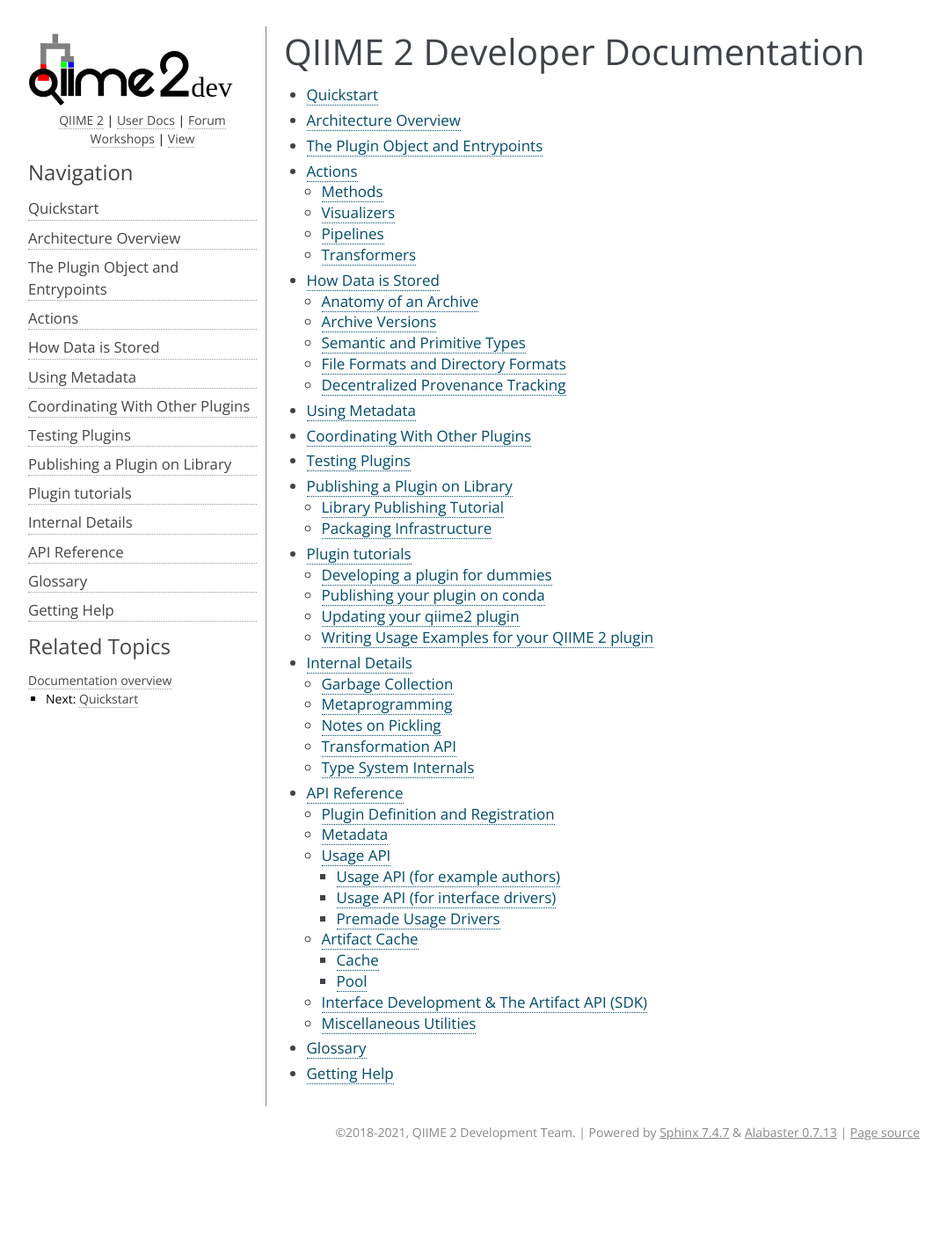
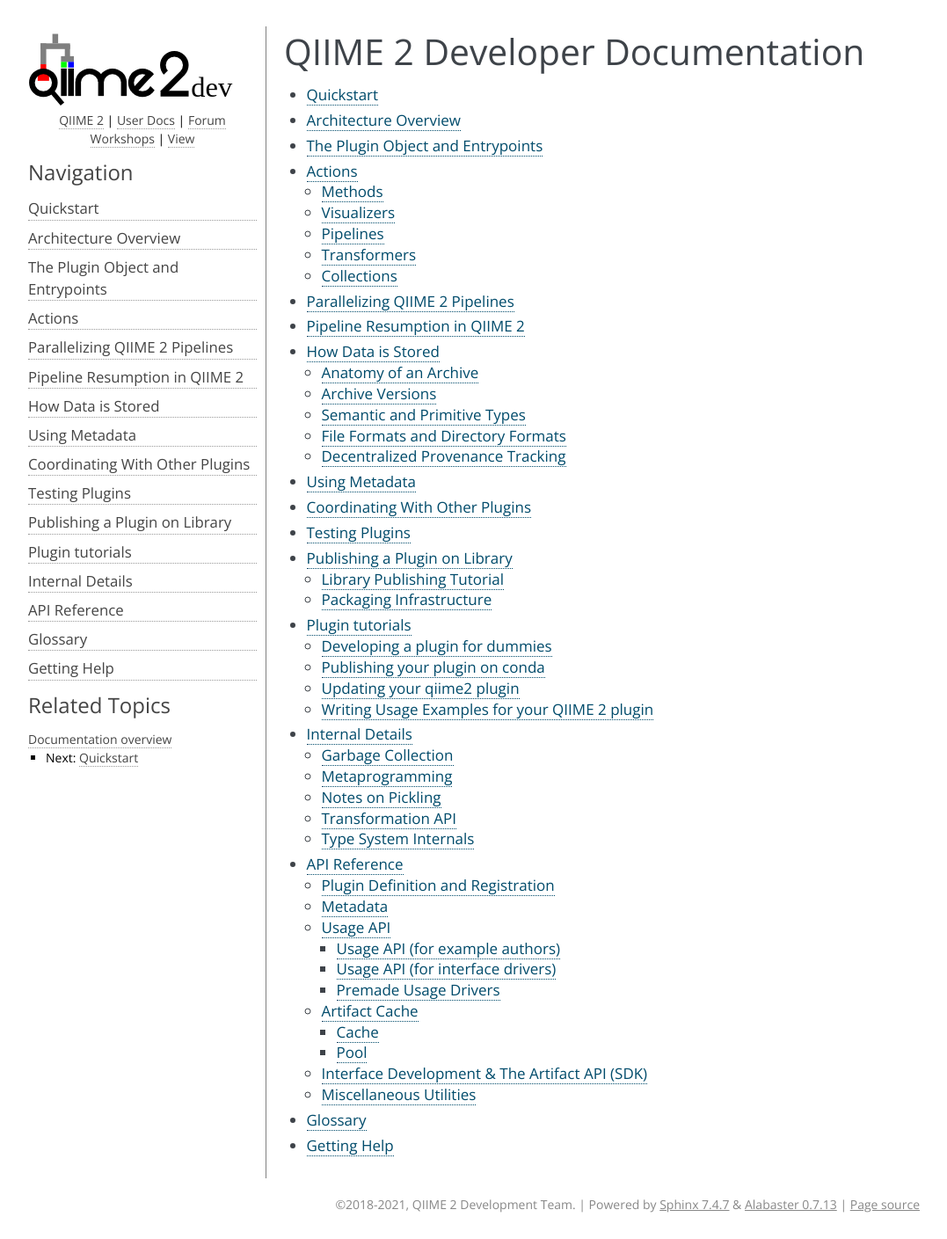
Before and after one commit to qiime2/dev-docs, a Sphinx documentation site: the page built from source/index.rst, in a window 1280 px wide. Shown: the whole page at 88% size, without its empty margins (106-1183 px from the left). Built offline with Sphinx 7.4.7, drawn with Linux system fonts in a browser that asks for light colours; before the commit the page ends 1327 px from its top, so only the background shows below that; part of the change alters nothing that is shown.

Commit message:
Add parallel, resumption, and collections

```diff
--- /dev/null
+++ b/source/actions/collections.rst
@@ -0,0 +1,114 @@
+Collections
+###########
+
+Commands in QIIME 2 can take collections of Artifacts as singular inputs or return collections of Artifacts as singular outputs. They may also take collections of primitives as single parameters.
+
+Registering an Action that Takes an Input Collection
+++++++++++++++++++++++++++++++++++++++++++++++++++++
+
+Input or parameter collections can be in the form of lists or dictionaries. For inputs the type annotation for function registration is the QIIME 2 semantic type of the Artifacts expected. For parameters it is just the type of the parameter.
+
+An example of registering collection inputs and parameters is shown below. For a list input, the syntax is "List[SemanticType]" and for a dictionary it is "Collection[SemanticType]"
+
+.. code-block:: Python
+
+    dummy_plugin.methods.register_function(
+        function=example,
+        inputs={
+            'int_list': List[SingleInt],
+            'int_dict': Collection[SingleInt],
+        },
+        parameters={
+            'bool_list': List[Bool],
+            'bool_dict': Collection[Bool]
+        },
+        outputs=[
+            ('return', Collection[SingleInt]),
+        ],
+        name='Example',
+        description=('Example collection method')
+    )
+
+In the actual function definition, the type annotation is the view type of the Artifacts and does NOT contain the collection type annotation. The fact that they do not contain the collection type annotations is an implementation detail that may change in the future. The fact that the annotations indicate the view type and not the semantic type is due to the fact that by the time we reach the actual method "int_list" will be a list of integers and not SingleInt Artifacts.
+
+.. code-block:: Python
+
+    def list_of_ints(int_list: int, int_dict: int, bool_list: bool, bool_dict: bool) -> int:
+        return int_list.extend(list(int_dict.value()))
+
+Registering an Action that Returns an Output Collection
++++++++++++++++++++++++++++++++++++++++++++++++++++++++
+
+Returning an output collection works much the same as returning anything else in QIIME 2. Using the same example method as earlier, you register your return as a Collection of the type of Artifact you are returning.
+
+.. code-block:: Python
+
+    dummy_plugin.methods.register_function(
+        function=example,
+        inputs={
+            'int_list': List[SingleInt],
+            'int_dict': Collection[SingleInt],
+        },
+        parameters={
+            'bool_list': List[Bool],
+            'bool_dict': Collection[Bool]
+        },
+        outputs=[
+            ('return', Collection[SingleInt]),
+        ],
+        name='Example',
+        description=('Example collection method')
+    )
+
+The return type annotation on the action itself is still the view type of the Artifacts within the collection.
+
+.. code-block:: Python
+
+    def list_of_ints(int_list: int, int_dict: int, bool_list: bool, bool_dict: bool) -> int:
+        return int_list.extend(list(int_dict.value()))
+
+In this instance, the value "ints" that is returned is a list, but it could also have been a dict. The actual QIIME 2 Result you get is a ResultCollection object which is essentially a wrapper around a dictionary. If the original return is a list, the ResultCollection uses the list indices as keys.
+
+Using Collections on The CLI
+++++++++++++++++++++++++++++
+
+On the CLI, output collections require an output path to a directory that does not exist yet. The directory will be created, and the Artifacts in the collection will be written to the directory along with a .order file that lits the order of the Artifacts in the collection.
+
+These collections can then be used as inputs to new actions by simply passing that directory as the input path. You can also create a new directory yourself and place artifacts in it manually to use as an input collection. This directory may or may not have a .order file. If it does not contain a .order file, the artifacts in the directory will be loaded in whatever order the file system presents them in (not defined by us).
+
+De-facto collections of parameters and inputs may also be created on the CLI by simply passing the argument multiple times. For example, the following will create a collection of foo.qza and bar.qza for the ints input.
+
+.. code-block:: bash
+
+    qiime plugin action --i-ints foo.qza --i-ints bar.qza
+
+The collection will be loaded in the order the arguments are presented to the command line in so in this case [foo, bar] if ints wants a list or {'0': foo, '1': bar} if it wants a dict. You may also explicitly key the values like so.
+
+.. code-block:: bash
+
+    qiime plugin action --i-ints foo:foo.qza --i-ints bar:bar.qza
+
+As you might imagine, this would look like {'foo': foo, 'bar': bar} internally if ints wanted a dict. If ints wanted a list, it would just strip the keys and be [foo, bar] again.
+
+Using Collections in The Python API
++++++++++++++++++++++++++++++++++++
+
+You can just pass in a list or a dict and it follows the same rules as the CLI. Internally QIIME 2 will turn it into the collection type it needs. If it needs a dict but you gave it a list it will use list indices as keys. Going the other way, it will just strip the keys and make a list of the values.
+
+The ResultCollection Object
++++++++++++++++++++++++++++
+
+QIIME 2 outputs collections in the form of ResultCollection objects. On the CLI, these objects are handled internally, but in the Python API they must be interacted with directly. Fortunately, these objects are very simple.
+
+A ResultCollection is basically just a wrapper around a dictionary that can be found at its "collection" attribute.
+
+__init__
+  Instantiating a ResultCollection object without any arguments will create a ResultCollection with an empty dictionary as its collection. Instantiating a ResultCollection with a dictionary as its argument will create a ResultCollection with that dictionary as its collection. Instantiating a ResultCollection with any other iterable will enumerate the iterable and use the indices as keys to the dictionary that is used as the collection.
+
+load
+  You can load a directory of Artifacts (an output collection from CLI for example) into a ResultCollection by calling ResultCollection.load('path to directory'). If this directory contains a .order file, the Artifacts will be loaded in the order specified in the .order file. Otherwise they will be loaded in the order the OS presents them in (not defined by us). The names of the files will be used as the keys to the Artifacts
+
+save
+  You can save your ResultCollection to disk by calling ResultCollection.save('path to destination') where the destination is a directory that does not exist yet. This will save all Artifacts in the collection to .qzas in the directory using their key as their name. It will also create a .order file in the directory that lists the keys in the collection in order.
+
+Other than these methods, you may set and read values on a ResultCollection just the same as a dictionary, you may also call keys, values, and items on a ResultCollection in the same way as a dictionary. The validate method also exists on ResultCollection objects and will validate all Artifacts that are part of the collection.
--- a/source/actions/index.rst
+++ b/source/actions/index.rst
@@ -8,6 +8,7 @@ Actions
    visualizers
    pipelines
    transformers
+   collections
 
 A QIIME 2 plugin `action` is any operation that accepts parameters and files (:term:`artifact` or metadata) as input, and generates some type of output. `Actions` are interpreted as "commands" by QIIME 2 interfaces and come in three flavors:
 
--- a/source/index.rst
+++ b/source/index.rst
@@ -8,6 +8,8 @@ QIIME 2 Developer Documentation
    architecture
    plugin-object
    actions/index
+   parallel
+   pipeline_resumption
    storing-data/index
    metadata
    plugin-coordination
--- /dev/null
+++ b/source/parallel.rst
@@ -0,0 +1,284 @@
+Parallelizing QIIME 2 Pipelines
+###############################
+
+QIIME 2 supports parallelization of pipelines through `Parsl <https://parsl.readthedocs.io/en/stable/1-parsl-introduction.html>`_. This allows for faster execution of QIIME 2 pipelines by ensuring that pipeline steps that can run simultaneously do run simultaneously assuming the compute resources are available.
+
+A `Parsl configuration <https://parsl.readthedocs.io/en/stable/userguide/configuring.html>`_ is required to use Parsl. This configuration tells Parsl what resources are available to it, and how to use them. How to create and use a Parsl configuration through QIIME 2 depends on which interface you're using and will be detailed on a per-interface basis below.
+
+For basic usage, we have supplied a vendored configuration that we load from a `.toml <https://toml.io/en/>`_ file that will be used by default if you instruct QIIME 2 to execute in parallel without a particular configuration. This configuration file is shown below. We write this file the first time you attempt to use it, and the "X = max(psutil.cpu_count() - 1, 1)" is calculated and written to the file at that time. An actual number is required there for all user made config files.
+
+.. code-block::
+
+    [parsl]
+    strategy = "None"
+
+    [[parsl.executors]]
+    class = "ThreadPoolExecutor"
+    label = "default"
+    max_threads = X = max(psutil.cpu_count() - 1, 1)
+
+    [[parsl.executors]]
+    class = "HighThroughputExecutor"
+    label = "htex"
+    max_workers = X = max(psutil.cpu_count() - 1, 1)
+
+    [parsl.executors.provider]
+    class = "LocalProvider"
+
+    [parsl.executor_mapping]
+    some_action = "htex"
+
+And as an actual Parsl Config object in Python.
+
+.. code-block:: Python
+
+    config = Config(
+        executors=[
+            ThreadPoolExecutor(
+                label='default',
+                max_threads=max(psutil.cpu_count() - 1, 1)
+            ),
+            HighThroughputExecutor(
+                label='htex',
+                max_workers=max(psutil.cpu_count() - 1, 1),
+                provider=LocalProvider()
+            )
+        ],
+        # AdHoc Clusters should not be setup with scaling strategy.
+        strategy=None
+    )
+
+    # This bit is not part of the actual Parsl Config, this is used to tell
+    # QIIME 2 which non-default executors (if any) you want your actions to run
+    # on
+    mapping = {'some_action': 'htex'}
+
+You can read the Parsl docs for more details, but basically we create a `ThreadPoolExecutor <https://parsl.readthedocs.io/en/stable/stubs/parsl.executors.ThreadPoolExecutor.html?highlight=Threadpoolexecutor>`_ that parallelizes jobs across multiple threads in a process and what Parsl calls a `HighThroughputExecutor <https://parsl.readthedocs.io/en/stable/stubs/parsl.executors.HighThroughputExecutor.html?highlight=HighThroughputExecutor>`_  that parallelizes jobs across multiple processes.
+
+Note: Your config MUST contain an executor with the label default. This is the executor that QIIME 2 will dispatch your jobs to if you do not specify an executor to use. The default executor in the default config is the ThreadPoolExecutor meaning that unless you specify otherwise all jobs that use the default config will run on the ThreadPoolExecutor.
+
+The Config File
++++++++++++++++
+
+Let's break down that config file further by constructing it from the ground up using 7 as our max threads/workers.
+
+.. code-block::
+
+    [parsl]
+    strategy = "None"
+
+This very first part of the file indicates that this is the parsl section of our config. That will be the only section for now, but in the future you may be able to do more with this file! "strategy = 'None'" is a top level Parsl configuration parameter that you can read more about in the Parsl documentation. This may need to be set differently depending on your system. If you were to load this into Python using tomlkit you would get this dictionary.
+
+.. code-block:: Python
+
+    {
+        'parsl': {
+            'strategy': 'None'
+            }
+    }
+
+Now let's add an executor.
+
+.. code-block::
+
+    [[parsl.executors]]
+    class = "ThreadPoolExecutor"
+    label = "default"
+    max_threads = 7
+
+The [[ ]] indicates that this is a list and the "parsl.executors" in the middle indicates that this list is called "executors" and belongs under parsl. Now our dictionary looks like the following.
+
+.. code-block:: Python
+
+    {
+        'parsl': {
+            'strategy': 'None'
+            'executors': [
+                {'class': 'ThreadPoolExecutor',
+                 'label': 'default',
+                 'max_threads': 7}
+                ]
+            }
+    }
+
+To add another executor, we simply add another list element. Notice that we also have "parsl.executors.provider" for this one. Some classes of parsl executor require additional classes to fully configure them. These classes must be specified beneath the executor they belong to.
+
+.. code-block::
+
+    [[parsl.executors]]
+    class = "HighThroughputExecutor"
+    label = "htex"
+    max_workers = 7
+
+    [parsl.executors.provider]
+    class = "LocalProvider"
+
+Now our dictionary is this.
+
+.. code-block:: Python
+
+    {
+        'parsl': {
+            'strategy': 'None'
+            'executors': [
+                {'class': 'ThreadPoolExecutor',
+                 'label': 'default',
+                 'max_threads': 7},
+                {'class': 'HighThroughputExecutor',
+                 'label': 'htex',
+                 'max_workers': 7,
+                 'provider': {'class': 'LocalProvider'}}]
+            }
+    }
+
+Finally, we have the executor_mapping, this section tells us which actions you would like to run on which executors. If an action is unmapped, it will run on the default executor.
+
+.. code-block::
+
+    [parsl.executor_mapping]
+    some_action = "htex"
+
+And our final result is the following. We use the executor mapping internally to tell Parsl where you want you actions to run, the rest of the information is used to instantiate the Parsl Config object shown above.
+
+.. code-block:: Python
+
+    {
+        'parsl': {
+            'strategy': 'None'
+            'executors': [
+                {'class': 'ThreadPoolExecutor',
+                 'label': 'default',
+                 'max_threads': 7},
+                {'class': 'HighThroughputExecutor',
+                 'label': 'htex',
+                 'max_workers': 7,
+                 'provider': {'class': 'LocalProvider'}}],
+            'executor_mapping': {'some_action': 'htex'}
+            }
+    }
+
+Parallelization on the CLI
+++++++++++++++++++++++++++
+
+There are two flags that allow you to parallelize a pipeline through the CLI. One is the ``--parallel`` flag. This flag will use the following process to determine the configuration it loads.
+
+1. Check the environment variable ``$QIIME2_CONFIG`` for a filepath to a configuration file.
+
+2. Check the path ``<user_config_dir>/qiime2/qiime2_config.toml``
+
+3. Check the path ``<site_config_dir>/qiime2/qiime2_config.toml``
+
+4. Check the path ``$CONDA_PREFIX/etc/qiime2_config.toml``
+
+5. Write a default configuration to the path in step 4 and use that.
+
+Note: this means that after your first time running this without a config in the first 3 locations the path referenced in step 4 will always exist and contain the default config unless you remove the file.
+
+The other flag to use Parsl through the CLI is the ``--parallel-config`` flag followed by a path to a configuration file. This allows you to easily create and use your own custom configuration based on your system.
+
+<user_config_dir>
+-----------------
+
+On Linux this directory will usually be ``$HOME/.config/qiime2/`` and on OSX it will usually be ``$HOME/Library/Application Support/qiime2/``. You can get this directory on your system by running the following command:
+
+.. code-block:: bash
+
+   python -c "import appdirs; print(appdirs.user_config_dir('qiime2'))"
+
+<site_config_dir>
+-----------------
+
+On Linux this directory will usually be something like ``/etc/xdg/qiime2/``, but it may vary based on distro. On OSX it will usually be ``/Library/Application Support/qiime2/``. You can get this directory on your system by running the following command:
+
+.. code-block:: bash
+
+   python -c "import appdirs; print(appdirs.site_config_dir('qiime2'))"
+
+Parallelization in the Python API
++++++++++++++++++++++++++++++++++
+
+Parallelization in the Python API is done using ParallelConfig objects as context managers. These objects take a Parsl Config object and a dictionary mapping action names to executor names. If no config is provided your default config will be used (found following the steps from the ``--parallel`` flag above).
+
+The Parsl Config object itself can be created in several different ways.
+
+First, you can just create it using Parsl directly.
+
+.. code-block:: Python
+
+    import psutil
+
+    from parsl.config import Config
+    from parsl.providers import LocalProvider
+    from parsl.executors.threads import ThreadPoolExecutor
+    from parsl.executors import HighThroughputExecutor
+
+
+    config = Config(
+        executors=[
+            ThreadPoolExecutor(
+                label='default',
+                max_threads=max(psutil.cpu_count() - 1, 1)
+            ),
+            HighThroughputExecutor(
+                label='htex',
+                max_workers=max(psutil.cpu_count() - 1, 1),
+                provider=LocalProvider()
+            )
+        ],
+        # AdHoc Clusters should not be setup with scaling strategy.
+        strategy=None
+    )
+
+Or, you can create it from a QIIME 2 config file.
+
+.. code-block:: Python
+
+    from qiime2.sdk.parallel_config import get_config, get_mapping
+
+
+    config = get_config('path to config')
+    mapping = get_mapping(config)
+
+Once you have your config and/or your mapping, you do the following
+
+.. code-block:: Python
+
+    from qiime2.sdk.parallel_config import ParallelConfig
+
+
+    # Note that the mapping can also be a dictionary literal
+    with ParallelConfig(parsl_config=config, action_executor_mapping=mapping):
+        future = # <your_qiime2_action>.parallel(args)
+        # Make sure to call _result inside of the context manager
+        result = future._result()
+
+Note for Pipeline Developers
+++++++++++++++++++++++++++++
+
+This needs to be noted somewhere in the dev docs for pipelines, if you have something like this in a pipeline
+
+.. code-block:: Python
+
+    try:
+        result1, result2 = some_action(*args)
+    except SomeException:
+        do something
+
+You must now call _result() on the return value from the action in the try/except. This is necessary to allow people to run your pipeline in parallel. If you do not do this, and someone attempts to run your pipeline in parallel, it will most likely fail.
+
+.. code-block:: Python
+
+    try:
+        # You can do it like this
+        result1, result2 = some_action(*args)._result()
+        # Or you can do it like this
+        results = some_action(*args)
+        result1, result2 = results._result()
+    except SomeException:
+        do something
+
+The reason this needs to be done is a bit technical. Basically, if the pipeline is being executed in parallel, the return value from the action will be a future that will eventually resolve into your results when the parallel thread returns. Calling ._result() blocks the main thread and waits for results before proceeding.
+
+If you do not call _result() in the try/except, the future will most likely resolve into results after the main Python thread has exited the try/except block. This will lead to the exception not being caught because it is now actually being raised outside of the try/except.
+
+It's a bit confusing as parallelism often is, and we tried hard to make sure developers wouldn't need to change anything about their pipelines to parallelize them, but we did need to make this one concession.
--- /dev/null
+++ b/source/pipeline_resumption.rst
@@ -0,0 +1,36 @@
+Pipeline Resumption in QIIME 2
+##############################
+
+If a pipeline fails at some point during its execution, and you rerun the pipeline, QIIME 2 can attempt to reuse the results that were calculated by the pipeline before it failed.
+
+Pipeline Resumption in the CLI
+++++++++++++++++++++++++++++++
+
+By default, when you run a pipeline on the CLI, QIIME 2 will create a pool in the cache you are using (either the default cache or the cache specified by ``--use-cache``) called ``recycle_<plugin>_<action>_<sha1('plugin_action')>``. This pool will be used to store all intermediate results created by the pipeline.
+
+It is also possible to pass the ``--recycle-pool`` flag followed by the name of a pool you wish to use. This pool will be created in the cache if it does not already exist. The ``--no-recycle`` flag may be passed if you do not want QIIME 2 to attempt to recycle any past results or to save the results from this run for future reuse.
+
+Should the pipeline succeed, this pool will be removed; however, should the pipeline fail you can rerun the pipeline and the intermediate results stored in the pool will be reused to avoid doing duplicate work.
+
+Obviously, it is not necessarily possible to reuse prior results if your inputs to the pipeline are different the second time. In this case, QIIME 2 will still try to reuse any results that are not dependent on the inputs that changed, but there is no guarantee anything will be usable.
+
+Pipeline Resumption in the Python API
++++++++++++++++++++++++++++++++++++++
+
+When using the Python API, you simply with in a pool to be used for resumption. If you don't want resumption, just don't with in a pool.
+
+.. code-block:: Python
+
+    from qiime2.core.cache import Cache
+
+    cache = Cache('cache_path')
+    pool = cache.create_pool('pool', reuse=True)
+
+    # You can with in the cache and the pool separately (the pool you with in must belong to the cache you with in)
+    with cache:
+        with pool:
+            # run your pipeline here
+
+    # You can also just with in the pool. Withing in the pool also withs in the cache it belongs to
+    with pool:
+        # run your pipeline here
```
